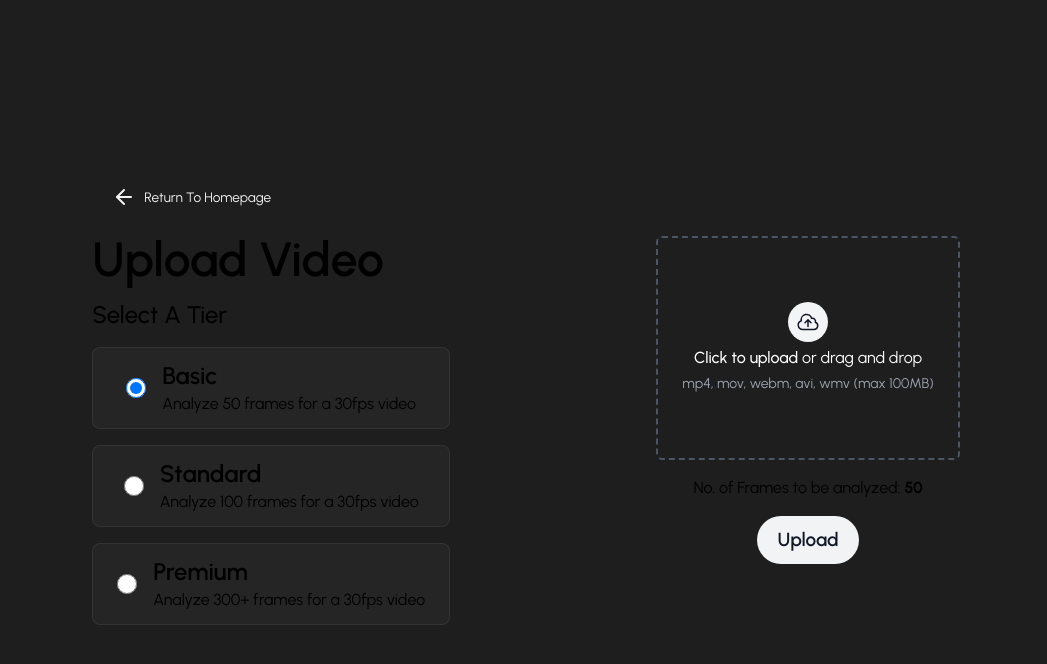
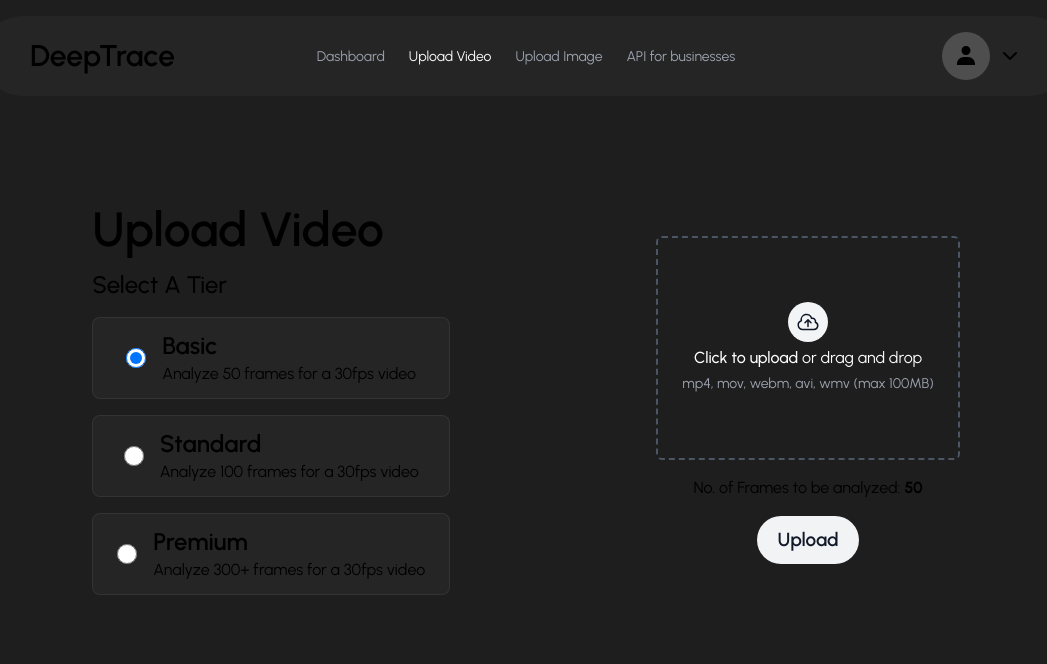
Before and after one commit to HitG010/DeepTrace, a React (Vite) app: page /upload-video in a window 1280 px wide. Shown: the top 664 px of the page, without its empty margins (114-1161 px from the left). Built offline with nearby package versions, Linux system fonts and the light colour scheme.

Commit message:
homepage ui improvement

```diff
--- a/src/components/Homepage/Homepage.jsx
+++ b/src/components/Homepage/Homepage.jsx
@@ -1,11 +1,14 @@
 import React from "react";
 import { useState, useEffect } from "react";
 import { getUserDetails } from "../../APIs/userDetails";
+import Navbar from "../Navbar/navbar2";
+import { FileUp, FileChartPie, Target, Search, ArrowRight } from "lucide-react";
 // import { fetchVideos, loadProvider } from "../../contractDeets";
 import logo from '/src/assets/deeptrace_logo_transparent.png'
 import { ethers } from 'ethers';
 import VideoStorage from '../../artifacts/contracts/Upload.sol/VideoStorage.json';
 import multihashes from 'multihashes';
+import dashboardAsset from '/dashboardAsset.png?url'
 
 
 function Home() {
@@ -83,13 +86,82 @@
   if (!user) return <div>Loading...</div>;
 
   return (
-    <div className="h-screen flex flex-col justify-center items-center">
+    <div className="flex flex-col items-center mt-32">
+      <Navbar active={0}/>
       {/* <img src="deeptrace_logo_transparent.png" alt="DeepTrace Logo" className="h-24 w-24" /> */}
       {/* <div className='flex gap-[30px]'> */}
-        <img src={logo} className='h-16 mb-16'></img>
-      <div className="text-3xl">Hello {user.username} 👋</div>
-      <div className="text-6xl font-bold">Welcome to DeepTrace</div>
-      <div className="flex gap-4++">
+        {/* <img src={logo} className='h-16 mb-16'></img> */}
+      <div className="flex justify-between w-[64%]">
+      <div className="flex flex-col gap-2">
+        <div className="text-2xl">Hi, {user.username} 👋</div>
+        <div className="text-5xl font-medium">Dashboard</div>
+      </div>
+      <div className="flex gap-8 px-4 py-4 rounded-[10px] bg-[#252525] items-center justify-center">
+        <div className="flex flex-col">
+          <div>Detect Deepfakes with High Accuracy!</div>
+          <div> upload your video now.</div>
+        </div>
+        <button className="px-4 py-2 bg-[#f1f3f5] text-[#1e1e1e] rounded-full font-semibold text-xl flex gap-2">
+          <FileUp/> Upload Video
+        </button>
+      </div>
+      </div>
+
+      <div className='flex gap-8 mt-4'>
+        <div className=" flex gap-8 px-[20px] py-4 bg-[#252525] rounded-[10px]">
+          <div className="flex items-center justify-center h-16 w-16 rounded-full bg-[#B535BE25]">
+            <FileChartPie color="#B535BE" size={32}/>
+          </div>
+          <div className="">
+            <div className="text-4xl font-medium">20</div>
+            <div className="text-xl text-[#ffffff50]">Videos Analyzed</div>
+          </div>
+        </div>
+
+        <div className=" flex gap-8 px-[20px] py-4 bg-[#252525] rounded-[10px]">
+          <div className="flex items-center justify-center h-16 w-16 rounded-full bg-[#FFDD5525]">
+            <Target color="#FFDD55" size={32}/>
+          </div>
+          <div className="">
+            <div className="text-4xl font-medium">95.3%</div>
+            <div className="text-xl text-[#ffffff50]">Detection Accuracy </div>
+          </div>
+        </div>
+        <div className=" flex gap-8 px-[20px] py-4 bg-[#252525] rounded-[10px]">
+          <div className="flex items-center justify-center h-16 w-16 rounded-full bg-[#FF004F25]">
+            <Search color="#FF004F" size={32}/>
+          </div>
+          <div className="">
+            <div className="text-4xl font-medium">16</div>
+            <div className="text-xl text-[#ffffff50]">Deepfakes Detected</div>
+          </div>
+        </div>
+      </div>
+
+      <div className="flex items-start justify-center gap-4 mt-8 w-full">
+      <div className="w-[40%]">
+        <div className="flex justify-between">
+          <div className="text-3xl font-semibold">Recents</div>
+          <div className="text-[#ffffff50]"><u>View All</u></div>
+        </div>
+        <div className="mt-2 h-16 bg-[#252525] rounded-[10px]"></div>
+      </div>
+
+      <div className="w-[23%] py-6 px-6 rounded-[10px] bg-[#252525] flex bg-[url('/dashboardAsset.png')] bg-no-repeat bg-right">
+        <div>
+        <div className="text-[#ffffff50]">API for <br/>
+        businesses</div>
+        <div className="text-wrap w-[75%] text-2xl">Empower Your Business with <b>Seamless Deepfake Detection</b> – Use our <b>API Services</b> Today!</div>
+        <button className="px-6 py-2 bg-[#f1f3f5] text-[#1e1e1e] rounded-full font-semibold text-xl mt-6 flex gap-4 items-center">
+          Explore API Integration <ArrowRight/>
+        </button>
+        </div>
+
+        {/* <div className="ml-[-50px]"><img src={dashboardAsset} className=' object-fit'></img></div> */}
+      </div>
+      </div>
+
+      {/* <div className="flex gap-4">
       <button
         onClick={() => {
           window.location.href = "/upload-video";
@@ -106,18 +178,18 @@
         className="px-4 py-2 bg-[#f1f3f5] text-[#1e1e1e] rounded-full font-semibold text-xl mt-6"
       >
         Chatbot
-      </button></div>
-      <button
+      </button></div> */}
+      {/* <button
         onClick={() => {
           window.location.href = "http://localhost:5000/logout";
         }}
         className="px-4 py-2 bg-[#252525] text-[#f1f3f5] rounded-full font-semibold text-xl mt-6"
       >
         Logout
-      </button>
+      </button> */}
       {/* appending videos */}
-      <div className="text-3xl mt-8">Your Videos</div>
-      <div className="flex flex-col gap-4 mt-4">
+      {/* <div className="text-3xl mt-8">Your Videos</div> */}
+      {/* <div className="flex flex-col gap-4 mt-4">
       {videos.length === 0 && (
           <div className="text-xl">No videos uploaded yet</div>
       )}
@@ -126,14 +198,9 @@
           <div key={index} className="flex gap-4 items-center">
             {video.videoHash} {video.result}
             <div className="text-2xl">{video.title}</div>
-            {/* <video
-              src={`https://aqua-rear-kite-738.mypinata.cloud/ipfs/${video.videoHash}?pinataGatewayToken=mlfXfOkZ2EXqWeNvbaqvIF-Q7j9JlzEaFYCudxHSMxIvMjuygNYRJEVR--gFd6O6`}
-              controls
-              className="h-48"
-            ></video> */}
           </div>
         ))}
-      </div>
+      </div> */}
     </div>
   );
 }
--- /dev/null
+++ b/src/components/Navbar/navbar2.jsx
@@ -0,0 +1,118 @@
+import React from "react";
+import { ChevronDown } from "lucide-react";
+import { set } from "mongoose";
+import { useState } from "react";
+
+const Navbar = ({ active }) => {
+    const [hamburger, setHamburger] = useState(false);
+    function handlehamburger(){
+        setHamburger(!hamburger);
+    }
+  return (
+    <nav className="z-100 fixed top-0 px-12 py-4 flex justify-between items-center w-[85%] bg-[#252525] rounded-full mt-4">
+      <a className="text-3xl font-bold leading-none" href="#">
+        <p className="text-3xl font-semibold">DeepTrace</p>
+      </a>
+      <div className="lg:hidden">
+        <button className="navbar-burger flex items-center text-blue-600 p-3">
+          <svg
+            className="block h-4 w-4 fill-current"
+            viewBox="0 0 20 20"
+            xmlns="http://www.w3.org/2000/svg"
+          >
+            <title>Mobile menu</title>
+            <path d="M0 3h20v2H0V3zm0 6h20v2H0V9zm0 6h20v2H0v-2z"></path>
+          </svg>
+        </button>
+      </div>
+      <ul className="hidden absolute top-1/2 left-1/2 transform -translate-y-1/2 -translate-x-1/2 lg:flex lg:mx-auto lg:flex lg:items-center lg:w-auto lg:space-x-6">
+        <li>
+          <a
+            className={
+              active === 0
+                ? `text-sm text-white hover:text-gray-500`
+                : `text-sm text-gray-400 hover:text-gray-500`
+            }
+            href="/home"
+          >
+            Dashboard
+          </a>
+        </li>
+
+        <li>
+          <a
+            className={
+              active === 1
+                ? "text-sm text-white hover:text-gray-500"
+                : "text-sm text-gray-400 hover:text-gray-500"
+            }
+            href="/upload-video"
+          >
+            Upload Video
+          </a>
+        </li>
+
+        <li>
+          <a
+            className={
+              active === 2
+                ? "text-sm text-white hover:text-gray-500"
+                : "text-sm text-gray-400 hover:text-gray-500"
+            }
+            href="/upload-image"
+          >
+            Upload Image
+          </a>
+        </li>
+        <li>
+          <a
+            className={
+              active === 3
+                ? "text-sm text-white hover:text-gray-500"
+                : "text-sm text-gray-400 hover:text-gray-500"
+            }
+            href="/api"
+          >
+            API for businesses
+          </a>
+        </li>
+      </ul>
+      <div className="">
+        {/* avatar */}
+        <div className="flex gap-2">
+        <div className="h-12 w-12 rounded-full bg-[#ffffff30] flex items-center justify-center">
+        <svg
+          class="h-1/2 w-1/2 text-secondary-400"
+          xmlns="http://www.w3.org/2000/svg"
+          viewBox="0 0 24 24"
+          fill="currentColor"
+        >
+          <path d="M7.5 6.5C7.5 8.981 9.519 11 12 11s4.5-2.019 4.5-4.5S14.481 2 12 2 7.5 4.019 7.5 6.5zM20 21h1v-1c0-3.859-3.141-7-7-7h-4c-3.86 0-7 3.141-7 7v1h1 1 14H20z"></path>
+        </svg>
+        </div>
+        <div className="flex flex-col items-center justify-center">
+        {/* drop down svg*/}
+        <ChevronDown onClick={handlehamburger}/>
+        {/* dropdown */}
+        {hamburger && <div className="absolute top-16 right-0 bg-[#252525] rounded-lg shadow-lg py-4 px-8 flex flex-col gap-2">
+          <a href="#" className="block text-sm text-[#ffffff] hover:text-[#ffffff50]">
+            Profile
+          </a>
+          <a href="#" className="block text-sm text-[#ffffff] hover:text-[#ffffff50]">
+            Settings
+          </a>
+          <a href="#" className="block text-sm text-[#ffffff] hover:text-[#ffffff50]">
+            Logout
+          </a>
+        </div>}
+        </div>
+        </div>
+        {/* <button className="px-4 py-2 bg-[#252525] text-[#f1f3f5] rounded-full font-semibold text-xl mt-6">
+                    Logout
+                </button> */}
+      </div>
+    </nav>
+  );
+};
+
+export default Navbar;
--- a/src/prediction.jsx
+++ b/src/prediction.jsx
@@ -8,6 +8,7 @@
 import axios from "axios";
 import process from 'process';
 import multihashes from 'multihashes';
+import Navbar from "./components/Navbar/navbar2";
 
 function VideoUpload() {
   const navigate = useNavigate();
@@ -156,6 +157,7 @@
 
   return (
     <div className="relative flex flex-col justify-center items-center h-screen">
+    <Navbar active={1}/>
       {/* Loader Mask */}
       {LoaderActive && (
         <div className="absolute inset-0 z-50 flex justify-center items-center bg-black bg-opacity-60">
@@ -173,12 +175,12 @@
         }`}
       >
         <div className="tiers flex flex-col gap-4">
-          <button
+          {/* <button
             className="w-fit flex items-center gap-2 py-2.5 px-5 bg-[#1e1e1e] hover:bg-[#252525] text-[#f1f3f5] text-[0.85rem] rounded-full"
             onClick={() => navigate("/home")}
           >
             <ArrowLeft /> Return To Homepage
-          </button>
+          </button> */}
           <div className="text-5xl font-semibold">Upload Video</div>
           <div className="text-2xl font-medium">Select A Tier</div>
           {/* Tier selection */}
```
Also changed, not shown: public/dashboardAsset.png (added).
